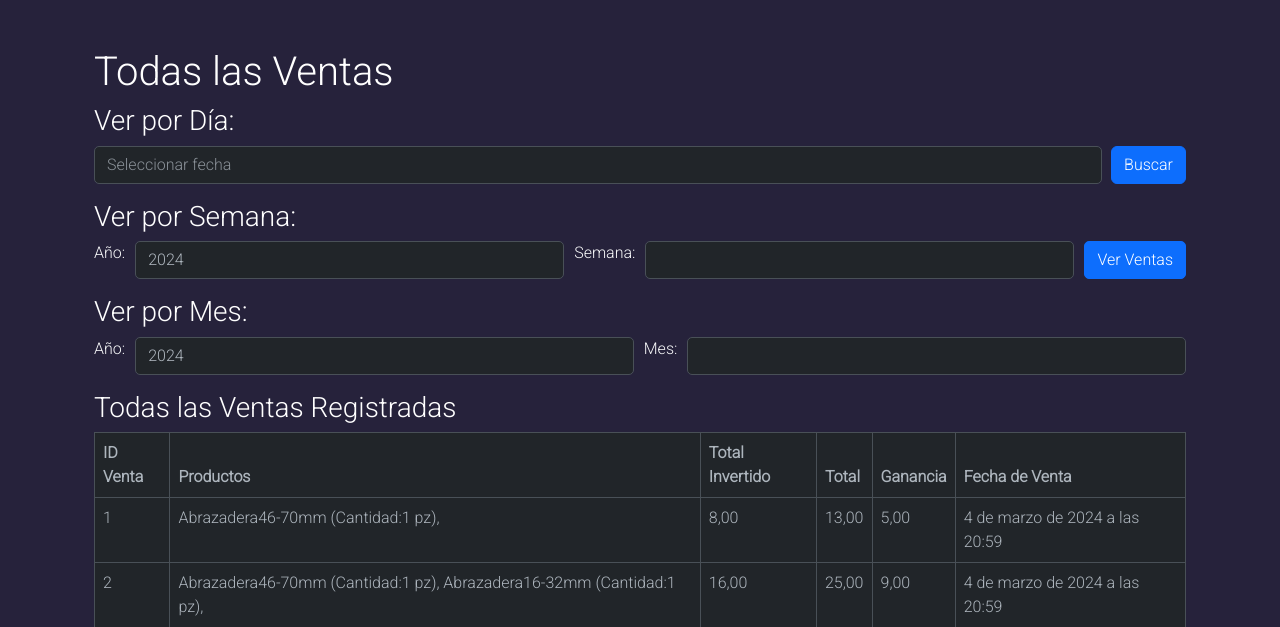
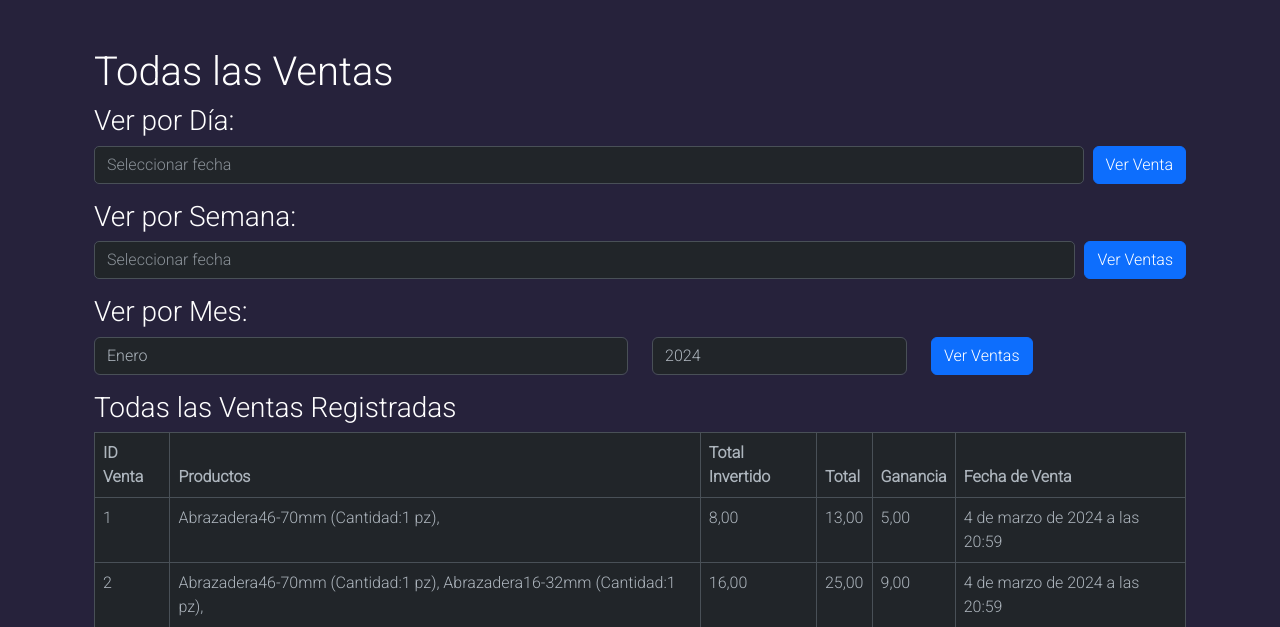
Before and after one commit to Etma117/ToolCraft, a Django app: page /todas-las-ventas/ in a window 1280 px wide. Shown: the part 56-683 px from the top of the page. Run offline with Django 4.2, Linux system fonts and the light colour scheme; data comes from the database, SQL or seed files in the repository; both versions use the stored data as it was after the commit; some libraries are stand-ins or nearby versions.

Commit message:
Ventas por Mes

```diff
--- a/ToolCraft/settings.py
+++ b/ToolCraft/settings.py
@@ -24,7 +24,7 @@ BASE_DIR = Path(__file__).resolve().parent.parent
 SECRET_KEY = 'django-insecure-b13&eww+080yirh7@_92ctemtxj$(3-fdg$dw(pz0a+x)r-9ht'
 
 # SECURITY WARNING: don't run with debug turned on in production!
-DEBUG = True
+DEBUG = False
 
 ALLOWED_HOSTS = ['*']
 
--- a/Venta/forms.py
+++ b/Venta/forms.py
@@ -10,3 +10,24 @@ class VentaForm(forms.Form):
         if cantidad <= 0:
             raise forms.ValidationError("La cantidad debe ser mayor que cero.")
         return cantidad
+
+
+class MesAnoForm(forms.Form):
+    MESES = [
+        (1, 'Enero'), (2, 'Febrero'), (3, 'Marzo'), (4, 'Abril'),
+        (5, 'Mayo'), (6, 'Junio'), (7, 'Julio'), (8, 'Agosto'),
+        (9, 'Septiembre'), (10, 'Octubre'), (11, 'Noviembre'), (12, 'Diciembre')
+    ]
+
+    ANOS = [(year, str(year)) for year in range(2024, 2034)]
+
+    mes = forms.ChoiceField(
+        choices=MESES,
+        label='Mes',
+        widget=forms.Select(attrs={'class': 'form-control'})
+    )
+    ano = forms.ChoiceField(
+        choices=ANOS,
+        label='Año',
+        widget=forms.Select(attrs={'class': 'form-control'})
+    )
--- a/Venta/templates/todas_las_ventas.html
+++ b/Venta/templates/todas_las_ventas.html
@@ -1,6 +1,7 @@
 <!-- todas_las_ventas.html -->
 
 {% extends 'base.html' %}
+
 {% block extra_css %}
   <link rel="stylesheet" href="https://code.jquery.com/ui/1.12.1/themes/base/jquery-ui.css">
   <style>
@@ -11,29 +12,24 @@
       border-radius: 8px;
     }
 
-    /* Cambia el fondo del encabezado */
     .ui-datepicker-header {
       background-color: #555;
       color: #fff;
       border-bottom: 1px solid #777;
     }
 
-    /* Cambia el color del texto de los días */
     .ui-datepicker-calendar a {
       color: #fff;
     }
 
-    /* Cambia el color del texto de los días al pasar el ratón sobre ellos */
     .ui-datepicker-calendar a:hover {
       background-color: #555;
     }
 
-    /* Ajusta el fondo de los días seleccionados */
     .ui-datepicker-calendar .ui-state-active {
       background-color: #777;
     }
 
-    /* Cambia el fondo del día actual */
     .ui-datepicker-calendar .ui-state-highlight {
       background-color: #666;
     }
@@ -43,38 +39,51 @@
 {% block content %}
   <div class="container mt-4">
     <h1>Todas las Ventas</h1>
-    <h3 style="margin-right: 5px;">Ver por Día: </h3>
-    <div class="input-group mb-3">
-      <input class="form-control" type="text" id="datepickerDia" class="form-control" placeholder="Seleccionar fecha" style="border-radius: 5px;">
-      <div class="input-group-append">
-        <button class="btn btn-primary" id="buscarVentasDia" type="button" style="margin-left: 10px;">Buscar</button>
+
+    <!-- Ver por Día -->
+    <div class="mb-3">
+      <h3>Ver por Día:</h3>
+      <div class="input-group">
+        <input class="form-control" type="text" id="datepickerDia" placeholder="Seleccionar fecha" style="border-radius: 5px;">
+        <div class="input-group-append">
+          <button class="btn btn-primary" id="buscarVentasDia" type="button" style="margin-left: 10px;">Ver Venta</button>
+        </div>
       </div>
     </div>
 
+    <!-- Ver por Semana -->
+    <div class="mb-3">
+      <h3>Ver por Semana:</h3>
+      <form id="semanaForm" action="{% url 'enviar_semana' %}" method="get">
+        {% csrf_token %}
+        <div class="input-group">
+          <input type="text" id="datepickerSemana" class="form-control" placeholder="Seleccionar fecha" name="fecha_seleccionada" style="border-radius: 5px;" required>
+          <div class="input-group-append">
+            <button class="btn btn-primary" type="submit" style="margin-left: 10px;">Ver Ventas</button>
+          </div>
+        </div>
+      </form>
+    </div>
 
-    <h3 style="margin-right: 5px;">Ver por Semana: </h3>
+    <!-- Ver por Mes -->
+    <div class="mb-3">
+      <h3>Ver por Mes:</h3>
+      <form method="post" action="{% url 'ventas_por_mes' %}" class="row">
+        {% csrf_token %}
+        <div class="form-group col-md-6">
+          {{ form.mes }}
+        </div>
+        <div class="form-group col-md-3">
+          {{ form.ano }}
+        </div>
+        <div class="form-group col-md-3">
+          <button class="btn btn-primary" type="submit">Ver Ventas</button>
+        </div>
+      </form>
+    </div>
 
-    <form id="semanaForm" class="input-group mb-3">
-      <label for="ano">Año:</label>
-      <input class="form-control" style="margin-left: 10px; border-radius: 5px;" type="number" id="ano" name="ano" value="2024" required>
 
-      <label for="semana" style="margin-left: 10px;">Semana:</label>
-      <input class="form-control" style="margin-left: 10px; border-radius: 5px;" type="number" id="semana" name="semana" required>
-
-      <button class="btn btn-primary" type="button" onclick="enviarFormularioSemana()" style="margin-left: 10px; border-radius: 5px; ">Ver Ventas</button>
-    </form>
-
-    <h3 style="margin-right: 5px;">Ver por Mes: </h3>
-
-    <form id="semanaForm" class="input-group mb-3">
-      <label for="ano">Año:</label>
-      <input class="form-control" style="margin-left: 10px; border-radius: 5px;" type="number" id="ano" name="ano" value="2024" required>
-
-      <label for="semana" style="margin-left: 10px;">Mes:</label>
-      <input class="form-control" style="margin-left: 10px; border-radius: 5px;" type="number" id="semana" name="semana" required>
-
-      {% comment %} <button class="btn btn-primary" type="button" onclick="enviarFormularioSemana()" style="margin-left: 10px; ">Ver Ventas</button> {% endcomment %}
-    </form>
+    <!-- Todas las Ventas Registradas -->
     <h3>Todas las Ventas Registradas</h3>
     {% if ventas %}
       <table class="table table-bordered">
@@ -128,6 +137,31 @@
             }
         });
 
+        $("#datepickerSemana").datepicker({
+          dateFormat: 'yy-mm-dd',
+          showButtonPanel: true,
+          maxDate: 0,
+          onSelect: function(dateText) {
+              // Utiliza JavaScript para redirigir a la URL deseada con la fecha seleccionada
+              // window.location.href = `/ventas_por_dia/${dateText}/`; <-- Mantén esto si prefieres la redirección automática
+          }
+      });
+
+      $('.datepickerMes').datepicker({
+        format: 'mm/yyyy',  // Establece el formato del mes y el año
+        startView: 'months',  // Inicia mostrando la vista de meses
+        minViewMode: 'months',  // Establece la vista mínima a meses
+        autoclose: true,  // Cierra automáticamente el calendario al seleccionar una fecha
+        language: 'es'  // Establece el idioma (ajusta según tus necesidades)
+    });
+
+    // Función para enviar el formulario
+    function enviarFormularioMes() {
+        var fechaMes = document.getElementById("fecha_mes").value;
+        // Puedes realizar más operaciones o enviar el formulario a tu vista aquí
+    }
+
+
         $("#buscarVentasDia").on("click", function() {
             var selectedDate = $("#datepickerDia").val();
             if (selectedDate) {
@@ -138,17 +172,6 @@
     });
   </script>
 
-  <script>
-function enviarFormularioSemana() {
-    var ano = document.getElementById("ano").value;
-    var semana = document.getElementById("semana").value;
 
-    // Construir la URL utilizando reverse
-    var url = "{% url 'enviar_semana' %}?ano=" + ano + "&semana=" + semana;
-
-    // Redirige a la URL construida
-    window.location.href = url;
-}
-</script>
 
 {% endblock %}
--- a/Venta/urls.py
+++ b/Venta/urls.py
@@ -3,7 +3,7 @@
 from django.urls import path
 from .views import  ProductoListView, agregar_producto, agregar_otro, restar_producto, ver_venta, eliminar_producto, realizar_compra
 
-from .views import todas_las_ventas, ventas_por_dia, ventas_por_semana, enviarSemana
+from .views import todas_las_ventas, ventas_por_dia, ventas_por_semana, enviarSemana, ventas_por_mes
 
 urlpatterns = [
     path('nueva-venta/', ProductoListView.as_view(), name='venta_productos'),
@@ -21,6 +21,8 @@ urlpatterns = [
     path('ventas_por_semana/<int:ano>/<int:numero_semana>/', ventas_por_semana, name='ventas_por_semana'),
     path('enviar-semana/', enviarSemana, name='enviar_semana'),
 
+    path('ventas_por_mes/', ventas_por_mes, name='ventas_por_mes'),
+
 
 
 ]
--- a/Venta/views.py
+++ b/Venta/views.py
@@ -3,7 +3,7 @@ from django.core.paginator import Paginator, EmptyPage, PageNotAnInteger
 from django.views.generic import ListView
 from django.db.models import Q
 
-from .forms import VentaForm
+from .forms import VentaForm, MesAnoForm
 from Inventario.models import Producto
 from .models import VentaModel
 from .venta import Venta
@@ -116,7 +116,20 @@ def realizar_compra(request):
 def todas_las_ventas(request):
     ventas = VentaModel.objects.all()
     ventas_detalles = [venta.detalle.all() for venta in ventas]
-    context = {'ventas': ventas, 'ventas_detalles': ventas_detalles}
+
+    if request.method == 'POST':
+        form = MesAnoForm(request.POST)
+        if form.is_valid():
+            # Procesar el formulario y redirigir a la página de ventas del mes
+            mes = form.cleaned_data['mes']
+            ano = form.cleaned_data['ano']
+
+            # Puedes redirigir a la vista por mes con los datos del formulario
+            return HttpResponseRedirect(f'/ventas-por-mes/{ano}/{mes}/')
+    else:
+        form = MesAnoForm()
+
+    context = {'ventas': ventas, 'ventas_detalles': ventas_detalles, 'form': form}
 
     return render(request, 'todas_las_ventas.html', context)
 
@@ -166,14 +179,47 @@ def ventas_por_semana(request, ano, numero_semana):
     return render(request, 'ventas_por_semana.html', context)
 
 def enviarSemana(request):
-    ano = request.GET.get('ano', '')
-    semana = request.GET.get('semana', '')
+    # Obtén la fecha desde el formulario del HTML (asegúrate de que sea un formato adecuado)
+    fecha_seleccionada_str = request.GET.get('fecha_seleccionada', '')
+
+    # Convierte la cadena a un objeto de fecha
+    fecha_seleccionada = datetime.strptime(fecha_seleccionada_str, '%Y-%m-%d').date()
+
+    # Obtén el número de semana y el año para la fecha seleccionada
+    numero_semana = fecha_seleccionada.isocalendar()[1]
+    ano_semana = fecha_seleccionada.year
 
     # Construir la URL utilizando reverse
-    url = reverse('ventas_por_semana', kwargs={'ano': ano, 'numero_semana': semana})
+    url = reverse('ventas_por_semana', kwargs={'ano': ano_semana, 'numero_semana': numero_semana})
 
     return HttpResponseRedirect(url)
 
-def reporte_ventas_por_mes(request):
-    ventas_por_mes = VentaModel.objects.annotate(mes=TruncMonth('fecha_venta')).values('mes').annotate(total_mes=Sum('total'))
-    return render(request, 'reporte_ventas_por_mes.html', {'ventas_por_mes': ventas_por_mes})
+def ventas_por_mes(request):
+    if request.method == 'POST':
+        form = MesAnoForm(request.POST)
+        if form.is_valid():
+            ano = form.cleaned_data['ano']
+            mes = form.cleaned_data['mes']
+
+            # Lógica para obtener las ventas del mes
+            # Ajusta esto según tus modelos y lógica específica
+            ventas_del_mes = VentaModel.objects.filter(fecha_venta__year=ano, fecha_venta__month=mes)
+
+            total_ventas = ventas_del_mes.aggregate(Sum('total'))['total__sum'] or 0
+            total_invertido = ventas_del_mes.aggregate(Sum('total_invertido'))['total_invertido__sum'] or 0
+            total_ganancia = ventas_del_mes.aggregate(Sum('ganancia'))['ganancia__sum'] or 0
+
+            context = {
+                'ano': ano,
+                'mes': mes,
+                'ventas_del_mes': ventas_del_mes,
+                'total_ventas': total_ventas,
+                'total_invertido': total_invertido,
+                'total_ganancia': total_ganancia,
+            }
+
+            return render(request, 'ventas_por_mes.html', context)
+    else:
+        form = MesAnoForm()
+
+    return render(request, 'ventas_por_mes_form.html', {'form': form})
```
Also changed, not shown: Venta/templates/ventas_por_mes.html (added, +40 -0 lines), db.sqlite3.
